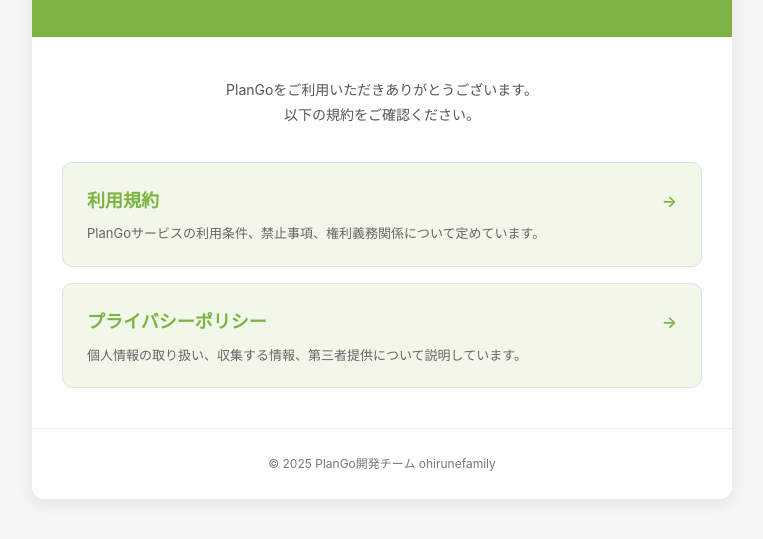
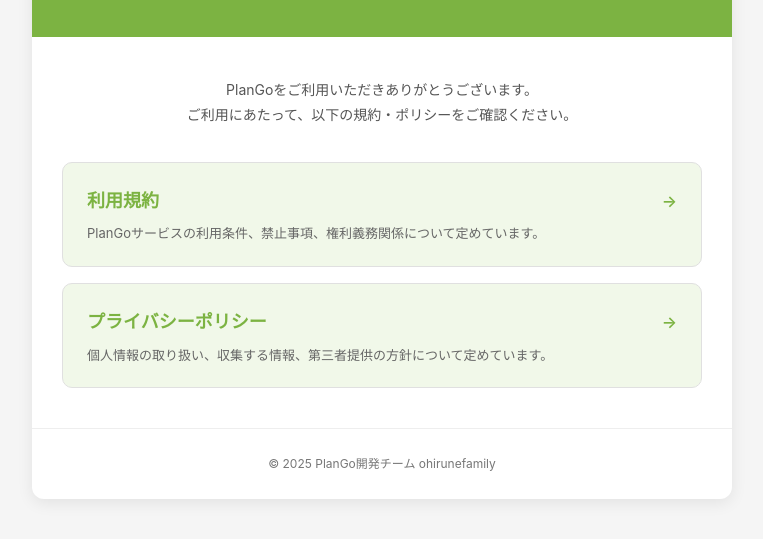
Before and after one commit to kraid5537/PlanGo-legal, a plain HTML site: page index.html in a window 1280 px wide. Shown: the part 147-686 px from the top of the page, without its empty margins (258-1021 px from the left). Drawn offline with Linux system fonts and the light colour scheme.

Commit message:
indexの文言調整

```diff
--- a/index.html
+++ b/index.html
@@ -136,7 +136,7 @@
         <div class="content">
             <p class="intro-text">
                 PlanGoをご利用いただきありがとうございます。<br>
-                以下の規約をご確認ください。
+                ご利用にあたって、以下の規約・ポリシーをご確認ください。
             </p>
 
             <div class="links-container">
@@ -156,7 +156,7 @@
                         <span class="arrow">→</span>
                     </div>
                     <div class="link-description">
-                        個人情報の取り扱い、収集する情報、第三者提供について説明しています。
+                        個人情報の取り扱い、収集する情報、第三者提供の方針について定めています。
                     </div>
                 </a>
             </div>
```
